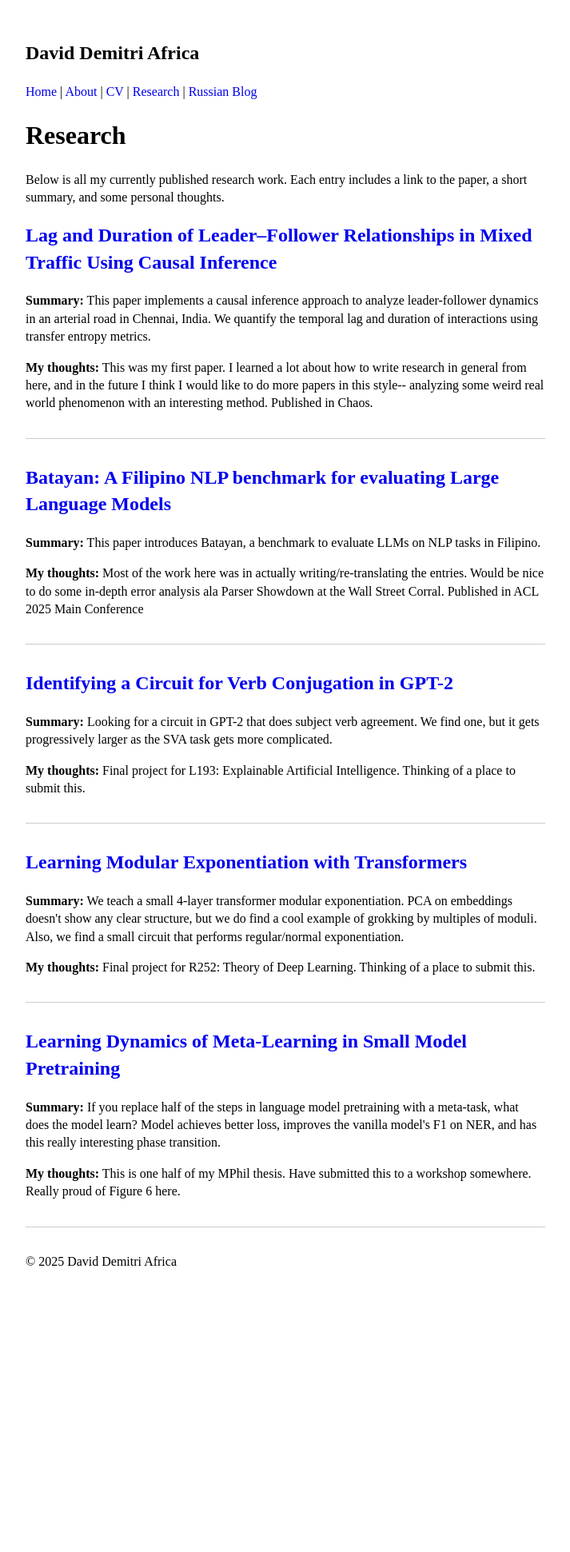
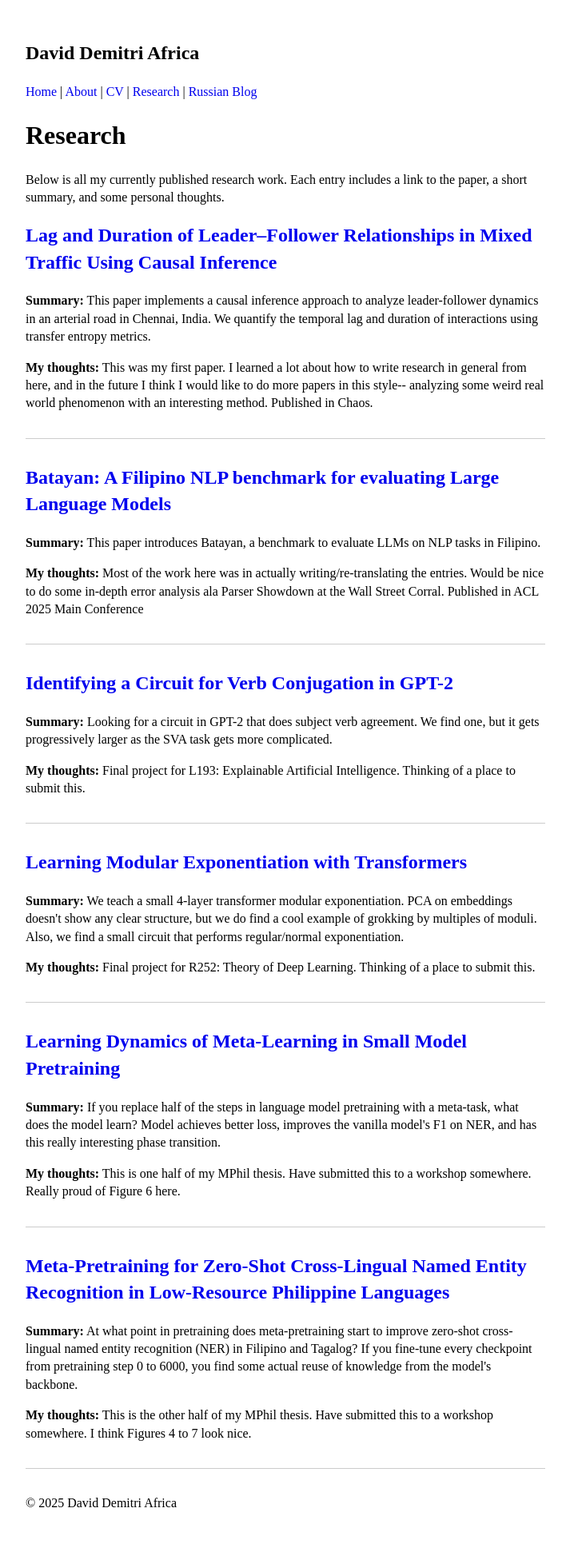
Before and after one commit to DavidDemitriAfrica/daviddemitriafrica.github.io, a Jekyll site: the page built from research.html, in a window 1280 px wide. Shown: the whole page at 80% size, without its empty margins (283-996 px from the left). Built offline with Jekyll 4.4.1, drawn with Linux system fonts in a browser that asks for light colours; before the commit the page ends 1639 px from its top, so only the background shows below that.

Commit message:
new paper

```diff
--- a/research.html
+++ b/research.html
@@ -42,6 +42,13 @@ Parser Showdown at the Wall Street Corral. Published in ACL 2025 Main Conference
 <p><strong>My thoughts:</strong> This is one half of my MPhil thesis. Have submitted this to a workshop somewhere. Really proud of Figure 6 here.</p>
 </div>
 
+<div class="research-entry">
+    <h2><a href="https://arxiv.org/abs/2509.02160">Meta-Pretraining for Zero-Shot Cross-Lingual Named Entity Recognition in Low-Resource Philippine Languages
+</a></h2>
+<p><strong>Summary:</strong> At what point in pretraining does meta-pretraining start to improve zero-shot cross-lingual named entity recognition (NER) in Filipino and Tagalog? If you fine-tune every checkpoint from pretraining step 0 to 6000, you find some actual reuse of knowledge from the model's backbone.</p>
+<p><strong>My thoughts:</strong> This is the other half of my MPhil thesis. Have submitted this to a workshop somewhere. I think Figures 4 to 7 look nice.</p>
+</div>
+
 <style>
 .research-entry {
     margin-bottom: 2em;
```
